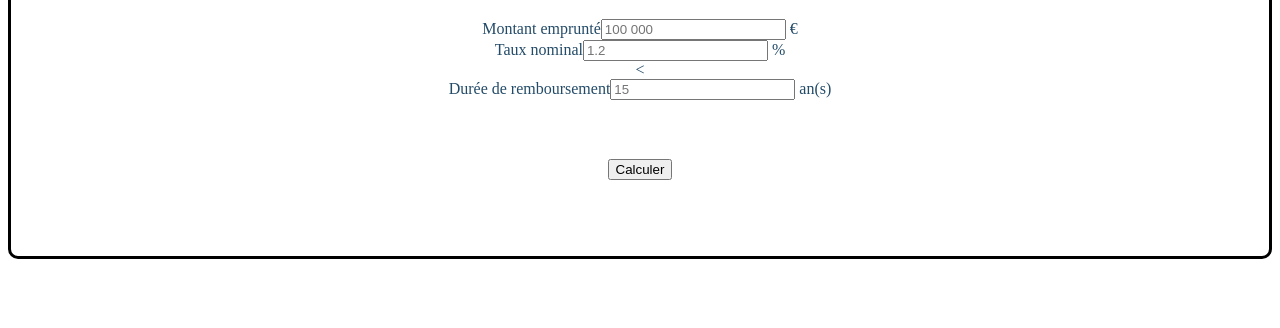
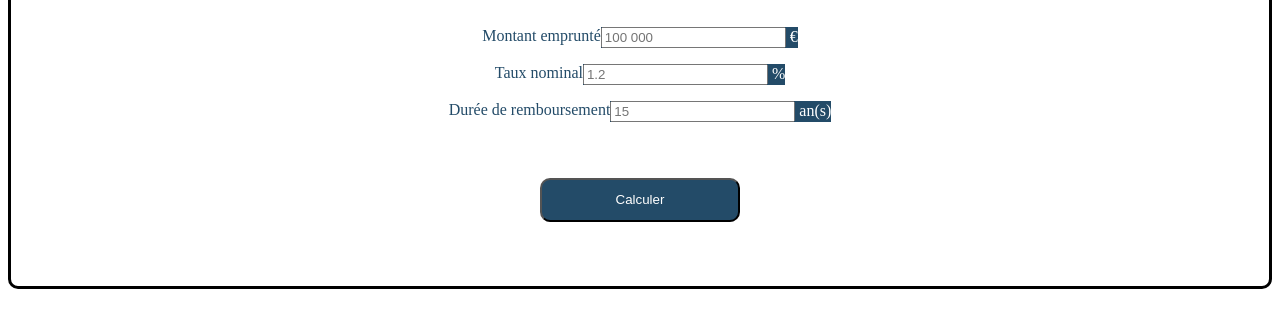
Before and after one commit to SamLanaverre/calculateJS, a plain HTML site: page index.html in a window 1280 px wide. Shown: the part 288-616 px from the top of the page. Drawn offline with Linux system fonts and the light colour scheme.

Commit message:
Add files via upload

```diff
--- a/index.css
+++ b/index.css
@@ -38,17 +38,30 @@ main {
 
 .container {
     display: flex;
-    align-content: center;
-    align-items: center;
+    margin: 8px;
+
 }
 
+.valeursinsert {
+    color: white;
+    background-color: #234B68;
+    /* width: 100px; */
+}
 .bouton {
     height: 140px;
     display: flex;
     align-items: center;
     justify-content: center;
+
     }
 
 .bouton_calculer {
-    width: 10em;
+    /* width: 10em; */
     }
+button {
+    color: white;
+    background-color: #234B68;
+    width: 200px;
+    height: 44px;
+    border-radius: 10px;
+}
--- a/index.html
+++ b/index.html
@@ -22,30 +22,30 @@
         <div class="tableau">
 
             <div class="container">
-                <div>
+                <div class="valname">
                     <label>Montant emprunté</label>
                 </div>
-                <div>
+                <div class="valeursinsert">
                     <input type="number" placeholder="100 000">
                     <span>€</span>
                 </div>
             </div>
 
             <div class="container">
-                <div>
+                <div class="valname">
                     <label>Taux nominal</label>
                 </div>
-                <div>
+                <div class="valeursinsert">
                     <input type="number" placeholder="1.2">
                     <span>%</span>
                 </div>
-            </div><
+            </div>
 
             <div class="container">
-                <div>
+                <div class="valname">
                     <label>Durée de remboursement</label>
                 </div>
-                <div>
+                <div class="valeursinsert">
                     <input type="number" placeholder="15">
                     <span>an(s)</span>
                 </div>
```
